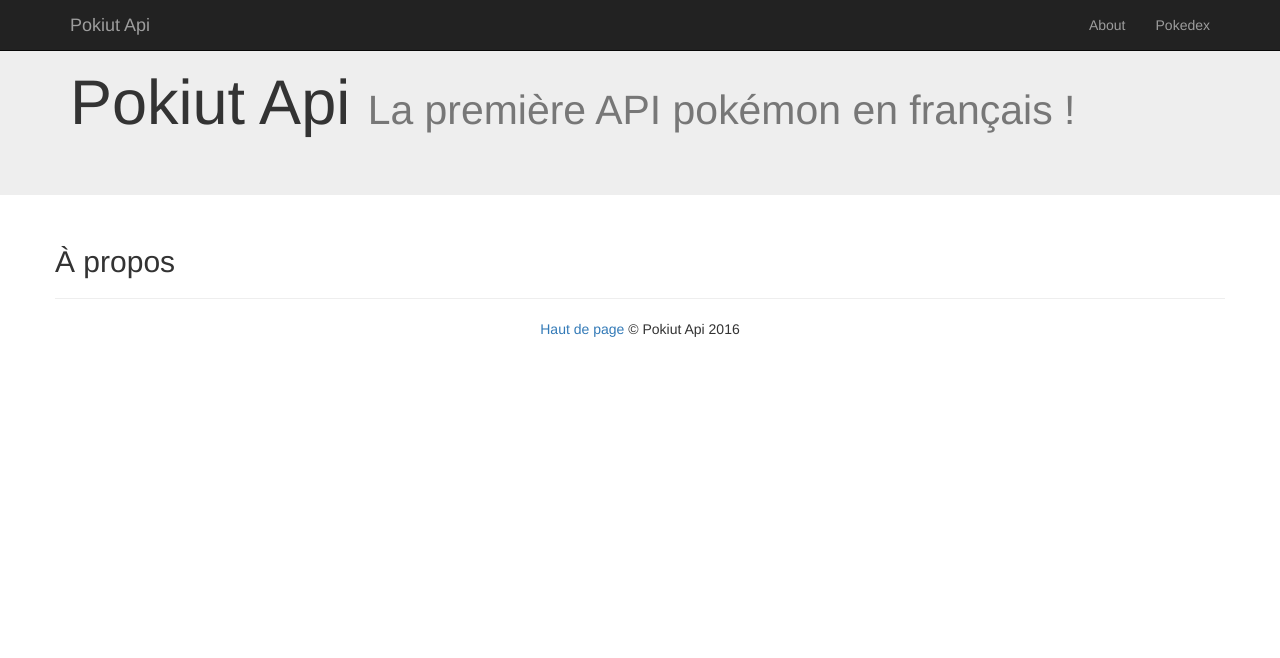
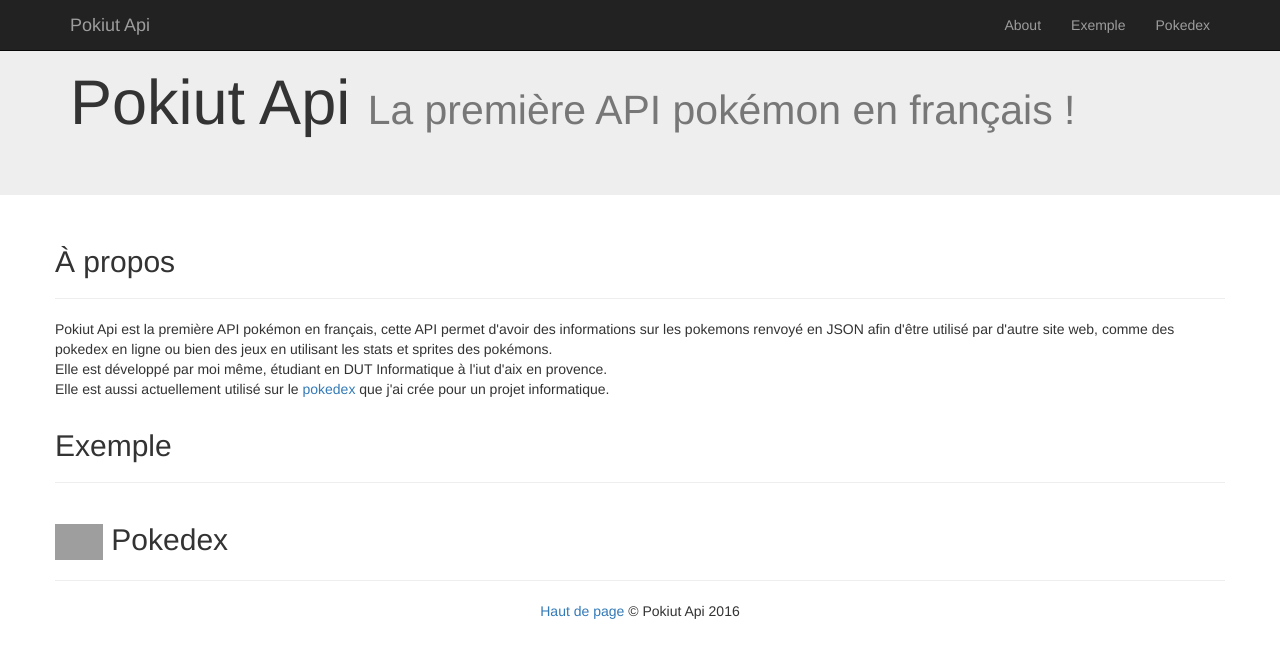
Before and after one commit to moonlight83340/PokIutApi, a PHP site: page / in a window 1280 px wide. Shown: the top 658 px of the page. Run offline with PHP 8.4, Linux system fonts and the light colour scheme; some libraries are stand-ins or nearby versions; grey boxes are pictures that could not be loaded.

```diff
--- a/PokeAPi/App/Views/Home/index.html.php
+++ b/PokeAPi/App/Views/Home/index.html.php
@@ -13,7 +13,8 @@
       <div id="navbar" class="navbar-collapse collapse">
         <ul class="nav navbar-nav navbar-right">
           <li> <a href="#about"> About </a> </li>
-          <li> <a href="#Pokedex"> Pokedex </a> </li>
+          <li> <a href="#example"> Exemple</a> </li>
+          <li> <a href="#pokedex"> Pokedex </a> </li>
         </ul>
       </div><!--/.navbar-collapse -->
     </div>
@@ -27,6 +28,27 @@
     <div class="row">
         <div id="about"><h2>À propos</h2></div>
         <hr>
+        <p>
+            Pokiut Api est la première API pokémon en français,
+            cette API permet d'avoir des informations sur les pokemons renvoyé en JSON afin d'être utilisé par d'autre site web,
+            comme des pokedex en ligne ou bien des jeux en utilisant les stats et sprites des pokémons.<br/>
+            Elle est développé par moi même, étudiant en DUT Informatique à l'iut d'aix en provence.<br/>
+            Elle est aussi actuellement utilisé sur le <a href="#pokedex">pokedex</a> que j'ai crée pour un projet informatique.
+        </p>
+    </div>
+    <div class="row">
+        <div id="example"><h2>Exemple</h2></div>
+        <hr>
+    </div>
+    <div class="row">
+        <div id="pokedex">
+            <h2>
+                <!-- Pokedex icon by Icons8 -->
+                <img src="https://maxcdn.icons8.com/Color/PNG/48/Gaming/pokedex-48.png" title="Pokedex" width="48">
+                Pokedex
+            </h2>
+        </div>
+        <hr>
     </div>
 </div>
 <footer>
--- a/PokeAPi/App/config.ini
+++ b/PokeAPi/App/config.ini
@@ -15,6 +15,6 @@ formats[text/xml]   = xml
 default_format      = html
 
 [database]
-dsn = ''
-login = ''
-pass = ''
+dsn = 'mysql:host=127.0.0.1;dbname=poke_api;charset=utf8'
+login = 'poke-api'
+pass = 'F2P78APmrzXdNmEs'
```
